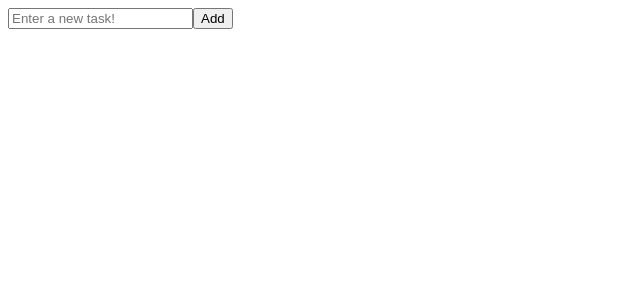
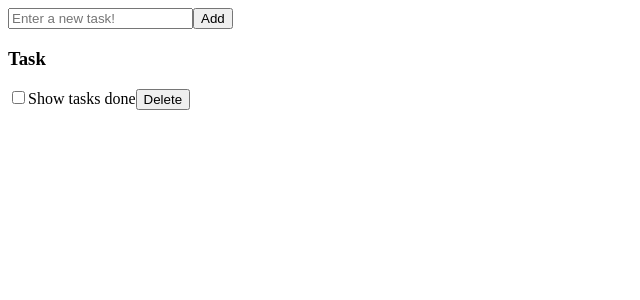
Before and after one commit to josnethmoreno/todo-app-react, a React app: page / in a window 1280 px wide. Shown: the top 300 px of the page, without its empty margins (0-640 px from the left). Built offline with nearby package versions, Linux system fonts and the light colour scheme; the HTML template or start-up script is replaced by a standard one.

Commit message:
Filter & delete add

```diff
--- a/src/App.jsx
+++ b/src/App.jsx
@@ -1,11 +1,13 @@
 import { useState, useEffect } from 'react'
 import './App.css'
 import TaskCreator from '/src/components/TaskCreator.jsx'
-import TaskContent from '/src/components/TaskContent.jsx'
+import VisibilityControl from '/src/components/VisibilityControl.jsx'
+import { TaskContent } from '/src/components/TaskContent.jsx'
 
 function App() {
 
   const [taskItems, setTaskItems] = useState([])
+  const [showCompletedContent, setShowChompletedContent] = useState(false)
 
   const createNewTask = (taskName) => {
     if(!taskItems.find(task => task.name === taskName)) {
@@ -18,6 +20,11 @@ function App() {
     setTaskItems(
       taskItems.map((t) => (t.name == task.name ? {...t, done: !t.done} : t))
     )
+  }
+
+  const cleanTask = () => {
+    setTaskItems(taskItems.filter(task => !task.done))
+    setShowChompletedContent(false)
   }
 
   useEffect(() => {
@@ -33,7 +40,20 @@ function App() {
     <div className="App">
 
       <TaskCreator createNewTask={createNewTask}/>
-      <TaskContent tasks={taskItems} toggleTask={toggleTask} />
+      <TaskContent tasks={taskItems} toggleTask={toggleTask} showCompleted={false}/>
+
+      <VisibilityControl
+        setShowChompletedContent={setShowChompletedContent}
+        value={showCompletedContent}
+        cleanTask={cleanTask}
+      />
+
+      {
+        showCompletedContent && (
+          <TaskContent tasks={taskItems} toggleTask={toggleTask} showCompleted={true}/>
+        )
+      }
+
 
     </div>
   )
--- a/src/components/TaskContent.jsx
+++ b/src/components/TaskContent.jsx
@@ -2,16 +2,24 @@ import { v4 as uuid } from 'uuid';
 import Task from '/src/components/Task.jsx'
 import '/src/stylesheets/TaskContent.css'
 
-function TaskContent({ tasks, toggleTask }) {
+export function TaskContent({ tasks, toggleTask, showCompleted }) {
+
+  const taskContentFilter = (doneValue) => {
+    return(
+      tasks
+      .filter(task => task.done === doneValue)
+      .map((task) => (
+        <Task task={task} toggleTask={toggleTask} key={uuid()}/>
+      ))
+    )
+  }
+
   return (
     <div className="TaskContent">
-    	{
-        tasks.map((task) => (
-          <Task task={task} toggleTask={toggleTask} key={uuid()}/>
-        ))
-      }
+     <h3>Task {name}</h3>
+     {
+      taskContentFilter(showCompleted)
+     }
     </div>
   )
 }
-
-export default TaskContent
--- /dev/null
+++ b/src/components/VisibilityControl.jsx
@@ -0,0 +1,24 @@
+import '/src/stylesheets/VisibilityControl.css'
+
+function VisibilityControl({ setShowChompletedContent, value, cleanTask }) {
+
+	const handleDelete = () => {
+		if(window.confirm('Are you sure want deleted your completed tasks?')){
+			cleanTask()
+		}
+	}
+
+	return(
+		<div>
+      <input
+	      type="checkbox"
+	      onChange={e => setShowChompletedContent((prev) => !prev)}
+	      checked={value}
+      />
+      <label>Show tasks done</label>
+      <button onClick={handleDelete}>Delete</button>
+    </div>
+	);
+}
+
+export default VisibilityControl
```
Also changed, not shown: src/stylesheets/VisibilityControl.css (added).
